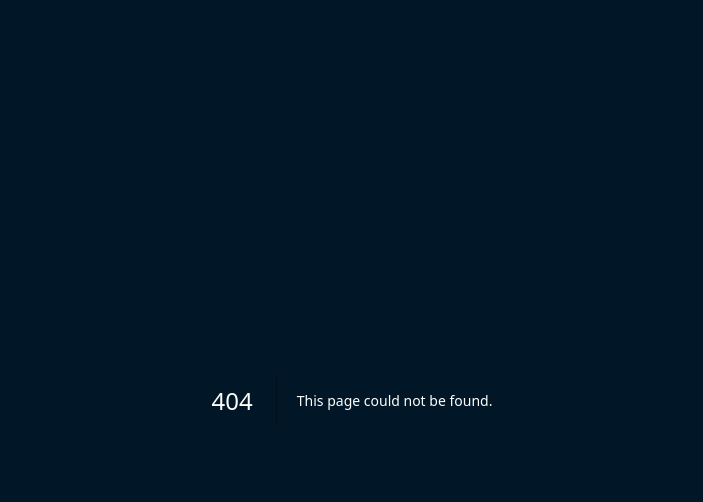
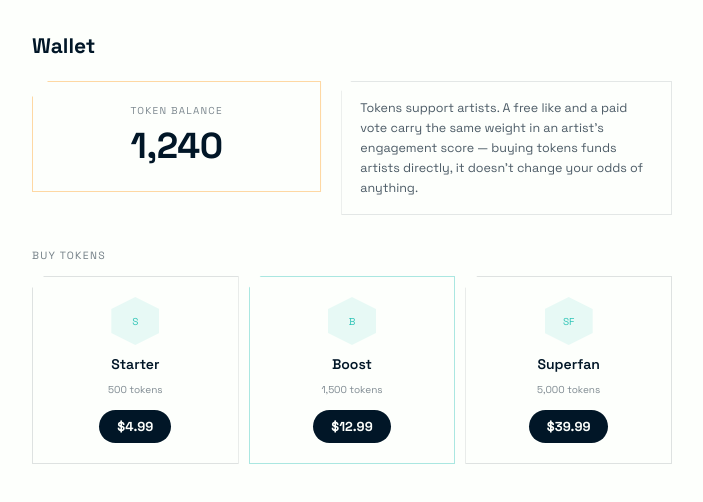
Before and after one commit to LoudEntify/Loud-app, a Next.js app: page /wallet in a window 1280 px wide. Before the commit this address had no page. Shown: the top 502 px of the page, without its empty margins (288-991 px from the left). Built offline with nearby package versions, Linux system fonts and the light colour scheme.

Commit message:
Add Token Wallet screen from Claude Design handoff

```diff
--- /dev/null
+++ b/app/wallet/page.js
@@ -0,0 +1,14 @@
+import TokenWallet from '../../components/TokenWallet';
+
+export const metadata = {
+  title: 'Wallet · Loudentify pilot',
+  description: 'Token balance and purchase tiers',
+};
+
+export default function WalletPage() {
+  return (
+    <main>
+      <TokenWallet />
+    </main>
+  );
+}
--- /dev/null
+++ b/components/TokenWallet.jsx
@@ -0,0 +1,160 @@
+'use client';
+
+import { useState } from 'react';
+import './reactions.css';
+
+const INK = '#011627';
+const PORCELAIN = '#fdfffc';
+const TEAL = '#2ec4b6';
+
+// Mock data only -- no backend/payment wiring exists yet for this pilot.
+const TOKEN_BALANCE = 1240;
+
+const TIERS = [
+  { id: 'starter', badge: 'S', name: 'Starter', tokens: '500', price: '$4.99', border: 'rgba(1,22,39,0.12)' },
+  { id: 'boost', badge: 'B', name: 'Boost', tokens: '1,500', price: '$12.99', border: 'rgba(46,196,182,0.4)' },
+  { id: 'superfan', badge: 'SF', name: 'Superfan', tokens: '5,000', price: '$39.99', border: 'rgba(1,22,39,0.12)' },
+];
+
+export default function TokenWallet() {
+  const [selectedTierId, setSelectedTierId] = useState(null);
+  const [hoveredTierId, setHoveredTierId] = useState(null);
+
+  const selectedTier = TIERS.find((t) => t.id === selectedTierId);
+
+  return (
+    <div
+      style={{
+        minHeight: '100vh',
+        width: '100%',
+        boxSizing: 'border-box',
+        background: PORCELAIN,
+        color: INK,
+        padding: '32px 24px 60px',
+      }}
+    >
+      <div style={{ maxWidth: 640, margin: '0 auto' }}>
+        <div style={{ fontSize: 21, fontWeight: 700, color: INK }}>Wallet</div>
+
+        <div style={{ display: 'flex', flexWrap: 'wrap', gap: 20, marginTop: 22, alignItems: 'flex-start' }}>
+          <div
+            style={{
+              flex: '1 1 220px',
+              border: '1px solid rgba(255,159,28,0.4)',
+              boxShadow: '0 0 20px rgba(255,159,28,0.15)',
+              clipPath: 'polygon(16px 0,100% 0,100% 100%,0 100%,0 16px)',
+              padding: 22,
+              textAlign: 'center',
+            }}
+          >
+            <div style={{ fontSize: 10, letterSpacing: '0.12em', color: 'rgba(1,22,39,0.5)' }}>
+              TOKEN BALANCE
+            </div>
+            <div style={{ fontSize: 36, fontWeight: 700, color: INK, marginTop: 6, letterSpacing: '-0.01em' }}>
+              {TOKEN_BALANCE.toLocaleString()}
+            </div>
+          </div>
+
+          <div
+            style={{
+              flex: '1.4 1 260px',
+              padding: '16px 18px',
+              border: '1px solid rgba(1,22,39,0.1)',
+              clipPath: 'polygon(10px 0,100% 0,100% 100%,0 100%,0 10px)',
+            }}
+          >
+            <p style={{ margin: 0, fontSize: 12.5, lineHeight: 1.6, color: 'rgba(1,22,39,0.7)' }}>
+              Tokens support artists. A free like and a paid vote carry the same weight in an
+              artist&apos;s engagement score — buying tokens funds artists directly, it doesn&apos;t
+              change your odds of anything.
+            </p>
+          </div>
+        </div>
+
+        <div style={{ marginTop: 28 }}>
+          <span style={{ fontSize: 10.5, letterSpacing: '0.12em', color: 'rgba(1,22,39,0.55)' }}>
+            BUY TOKENS
+          </span>
+          <div
+            style={{
+              display: 'grid',
+              gridTemplateColumns: 'repeat(auto-fit, minmax(150px, 1fr))',
+              gap: 10,
+              marginTop: 12,
+            }}
+          >
+            {TIERS.map((tier) => (
+              <div
+                key={tier.id}
+                onMouseEnter={() => setHoveredTierId(tier.id)}
+                onMouseLeave={() => setHoveredTierId((v) => (v === tier.id ? null : v))}
+                style={{
+                  display: 'flex',
+                  flexDirection: 'column',
+                  alignItems: 'center',
+                  gap: 10,
+                  border: `1px solid ${tier.border}`,
+                  clipPath: 'polygon(12px 0,100% 0,100% 100%,0 100%,0 12px)',
+                  padding: '20px 14px',
+                  transition: 'box-shadow 0.15s ease',
+                  boxShadow: hoveredTierId === tier.id ? '0 0 16px rgba(46,196,182,0.25)' : 'none',
+                }}
+              >
+                <div
+                  style={{
+                    width: 48,
+                    height: 48,
+                    flexShrink: 0,
+                    display: 'flex',
+                    alignItems: 'center',
+                    justifyContent: 'center',
+                    background: 'rgba(46,196,182,0.1)',
+                    clipPath: 'polygon(50% 0%, 100% 25%, 100% 75%, 50% 100%, 0% 75%, 0% 25%)',
+                  }}
+                >
+                  <span style={{ fontSize: 10, color: TEAL }}>{tier.badge}</span>
+                </div>
+                <div style={{ fontSize: 14, fontWeight: 600, color: INK }}>{tier.name}</div>
+                <div style={{ fontSize: 10, color: 'rgba(1,22,39,0.5)' }}>{tier.tokens} tokens</div>
+                <button
+                  className={selectedTierId === tier.id ? 'btn-active' : ''}
+                  onClick={() => setSelectedTierId((v) => (v === tier.id ? null : tier.id))}
+                  style={{ background: INK, color: PORCELAIN, padding: '8px 18px', fontSize: 13, marginTop: 4 }}
+                >
+                  {tier.price}
+                </button>
+              </div>
+            ))}
+          </div>
+        </div>
+
+        {selectedTier && (
+          <div
+            style={{
+              marginTop: 20,
+              padding: '14px 18px',
+              border: '1px solid rgba(46,196,182,0.4)',
+              clipPath: 'polygon(10px 0,100% 0,100% 100%,0 100%,0 10px)',
+              display: 'flex',
+              alignItems: 'center',
+              justifyContent: 'space-between',
+              gap: 12,
+              flexWrap: 'wrap',
+            }}
+          >
+            <p style={{ margin: 0, fontSize: 12.5, color: 'rgba(1,22,39,0.75)' }}>
+              Selected <strong>{selectedTier.name}</strong> — {selectedTier.tokens} tokens for{' '}
+              {selectedTier.price}. Checkout isn&apos;t connected in this pilot build.
+            </p>
+            <button
+              onClick={() => setSelectedTierId(null)}
+              style={{ background: 'rgba(1,22,39,0.08)', color: INK, padding: '6px 14px', fontSize: 12 }}
+            >
+              Clear
+            </button>
+          </div>
+        )}
+      </div>
+    </div>
+  );
+}
```
